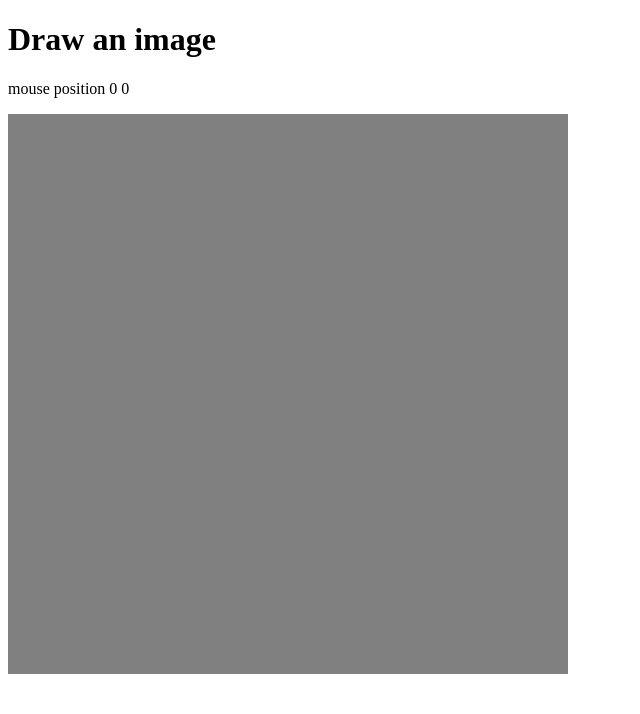
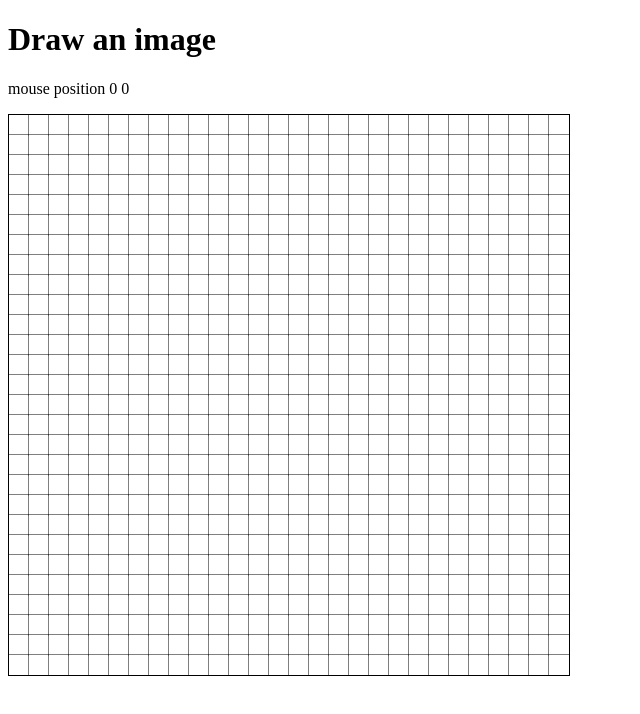
Before and after one commit to Anupam-Ashish-Minz/image-classifier, a SvelteKit app in the folder img-classifier-client/: page / in a window 1280 px wide. Shown: the top 714 px of the page, without its empty margins (0-640 px from the left). Built offline with nearby package versions, Linux system fonts and the light colour scheme.

Commit message:
made the canvas into pixel grid

```diff
--- a/img-classifier-client/src/routes/+page.svelte
+++ b/img-classifier-client/src/routes/+page.svelte
@@ -1,9 +1,32 @@
 <script lang="ts">
+	import { onMount } from 'svelte';
+
+	const block_count = 28;
+  // pixel size
+	const px = 20;
+
+	let canvas: HTMLCanvasElement;
+	let ctx;
+
 	let draw_mode = false;
 	let mouse_pos = {
 		x: 0,
 		y: 0
 	};
+
+	onMount(() => {
+		ctx = canvas.getContext('2d');
+		if (ctx) {
+			ctx.fillStyle = '#ffffff';
+			ctx.strokeStyle = '#000000';
+			for (let i = 0; i < block_count; i++) {
+				for (let j = 0; j < block_count; j++) {
+					ctx.strokeRect(i * px, j * px, px, px);
+					ctx.fillRect(i * px, j * px, px, px);
+				}
+			}
+		}
+	});
 </script>
 
 <h1>Draw an image</h1>
@@ -11,6 +34,7 @@
 
 <canvas
 	class="canvas"
+	bind:this={canvas}
 	on:mouseup={() => {
 		draw_mode = false;
 	}}
@@ -31,7 +55,6 @@
 <style>
 	.canvas {
 		background-color: gray;
-		width: 560px;
-		height: 560px;
+		border: 1px solid black;
 	}
 </style>
```
